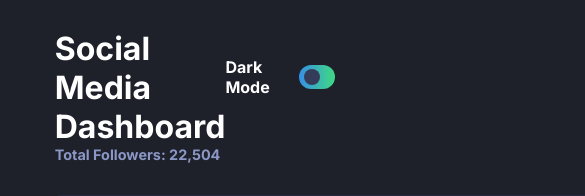
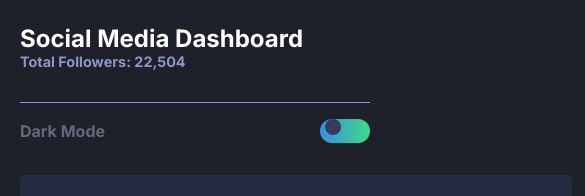
Before and after one commit to jakegodsall/social-media-dashboard-frontend, a React (Create React App) app: page / in a window 390 px wide. Shown: the top 196 px of the page, 585 px wide, since content can reach past the window. Built offline with nearby package versions, Linux system fonts and the light colour scheme.

Commit message:
added responsivity to the header

```diff
--- a/src/App.module.css
+++ b/src/App.module.css
@@ -1,5 +1,6 @@
 .container {
     width: 75%;
     max-width: 1500px;
+    min-width: 350px;
     margin-inline: auto;
 }
--- a/src/components/Layout/Header.js
+++ b/src/components/Layout/Header.js
@@ -16,14 +16,15 @@
         <header
             className={ctx.darkMode ? `${styles.header}` : `${styles.header} ${styles.lightMode}`}
         >
-            <div className={styles.headerTopRow}>
+            <div className={styles.headerLeft}>
                 <h1>Social Media Dashboard</h1>
-                <div>
-                    <h3>Dark Mode</h3>
-                    <Switch onDarkMode={onDarkModeHandler} />
-                </div>
+                <p>{'Total Followers: ' + props.totalFollowers.toLocaleString('en-US')}</p>
             </div>
-            <p>{'Total Followers: ' + props.totalFollowers.toLocaleString('en-US')}</p>
+
+            <div className={styles.headerRight}>
+                <h3>Dark Mode</h3>
+                <Switch onDarkMode={onDarkModeHandler} />
+            </div>
         </header>
     );
 };
--- a/src/components/Layout/Header.module.css
+++ b/src/components/Layout/Header.module.css
@@ -2,30 +2,59 @@
     width: 100%;
     padding-right: 2rem;
     margin-bottom: 2rem;
-}
-
-.headerTopRow {
     display: flex;
     align-items: center;
     justify-content: space-between;
+}
+
+.headerLeft {
+    display: flex;
+    flex-direction: column;
+    align-items: flex-start;
+    text-align: left;
+}
+
+.headerLeft h1 {
     margin-bottom: 0;
 }
 
-.headerTopRow h1 {
-    margin-bottom: 0;
-}
-
-.header div {
+.headerRight {
     display: flex;
     align-items: center;
 }
 
-.header div h3 {
+.headerRight h3 {
+    color: hsl(228, 12%, 44%);
     font-size: 1rem;
-    margin: 0 1rem 0 0;
+    margin: 0;
+    margin-right: 0.5rem;
 }
 
 p {
     font-size: 0.9rem;
     margin: 0;
 }
+
+@media screen and (max-width: 1100px) {
+    .header {
+        flex-direction: column;
+        align-items: flex-start;
+    }
+
+    .headerRight {
+        border-top: 1px solid hsl(228, 34%, 66%);
+        margin-top: 2rem;
+        padding-top: 1rem;
+        width: 100%;
+        justify-content: space-between;
+    }
+}
+
+@media screen and (max-width: 700px) {
+    .header {
+    }
+
+    .headerLeft h1 {
+        font-size: 1.5rem;
+    }
+}
```
